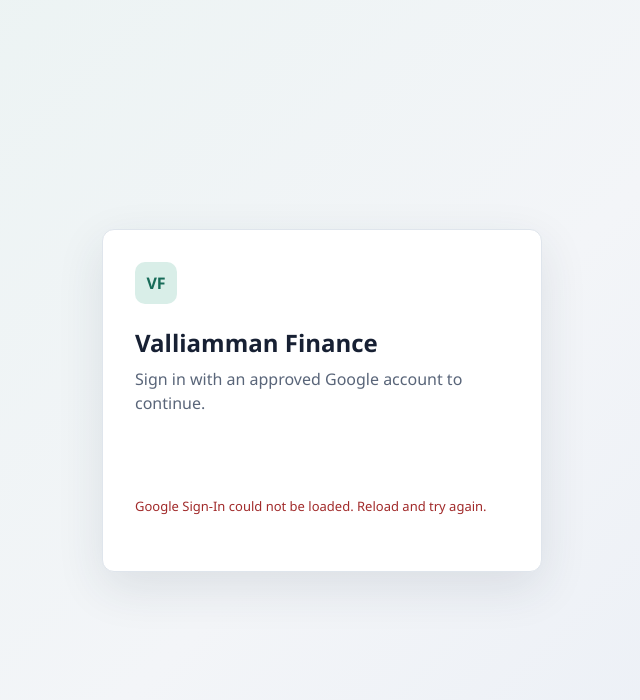
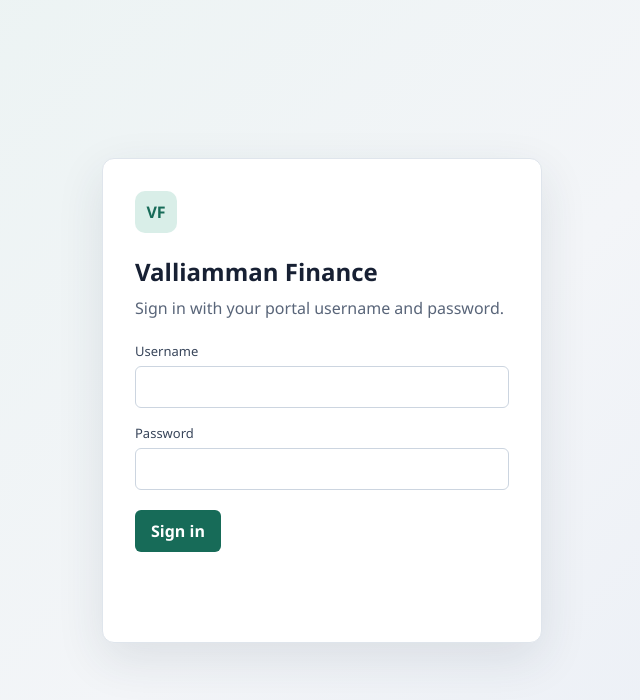
Before and after one commit to RAMANANIS/financeportal, a plain HTML site: page index.html in a window 1280 px wide. Shown: the whole page, without its empty margins (318-958 px from the left). Drawn offline with Linux system fonts and the light colour scheme.

Commit message:
Use local portal account sign-in

```diff
--- a/index.html
+++ b/index.html
@@ -4,7 +4,6 @@
 <meta charset="UTF-8">
 <meta name="viewport" content="width=device-width, initial-scale=1">
 <title>Valliamman Finance | Sign in</title>
-<script src="https://accounts.google.com/gsi/client" async defer></script>
 <style>
   :root { color-scheme: light; font-family: "Segoe UI", sans-serif; color: #172033; background: #edf2f7; }
   * { box-sizing: border-box; }
@@ -13,7 +12,9 @@
   .mark { width: 42px; height: 42px; display: grid; place-items: center; border-radius: 10px; background: #d9eee8; color: #176b58; font-weight: 700; }
   h1 { margin: 22px 0 8px; font-size: 24px; }
   p { color: #596579; line-height: 1.5; margin: 0 0 22px; }
-  #googleButton { min-height: 44px; }
+  label { display: block; margin-top: 16px; color: #38455a; font-size: 13px; }
+  input { display: block; width: 100%; margin-top: 6px; padding: 11px 12px; border: 1px solid #ccd5e0; border-radius: 6px; font: inherit; }
+  button { margin-top: 20px; padding: 10px 16px; border: 0; border-radius: 6px; background: #176b58; color: white; font: inherit; font-weight: 600; cursor: pointer; }
   #status { min-height: 20px; margin-top: 16px; color: #a12a2a; font-size: 13px; }
 </style>
 </head>
@@ -21,30 +22,13 @@
 <main>
   <div class="mark" aria-hidden="true">VF</div>
   <h1>Valliamman Finance</h1>
-  <p>Sign in with an approved Google account to continue.</p>
-  <div id="googleButton"></div>
+  <p>Sign in with your portal username and password.</p>
+  <form method="post" action="https://script.google.com/macros/s/AKfycbyJ-yJxwPpsSy7gN66u9Z1bf7HpYd2uV9-bnHwITrVxl77DfNwuMcKTDVMxtIA6lplUhw/exec">
+    <label>Username<input name="username" autocomplete="username" required></label>
+    <label>Password<input name="password" type="password" autocomplete="current-password" required></label>
+    <button type="submit">Sign in</button>
+  </form>
   <p id="status" role="status" aria-live="polite"></p>
 </main>
-<form id="portalForm" method="post" action="https://script.google.com/macros/s/AKfycbyJ-yJxwPpsSy7gN66u9Z1bf7HpYd2uV9-bnHwITrVxl77DfNwuMcKTDVMxtIA6lplUhw/exec" hidden>
-  <input type="hidden" name="idToken">
-</form>
-<script>
-  const clientId = "255668845060-ge04vdpvg6mn2t3og0djj6l1fca13692.apps.googleusercontent.com";
-  const status = document.getElementById("status");
-  function signIn(response) {
-    if (!response.credential) { status.textContent = "Google sign-in did not return a credential."; return; }
-    const form = document.getElementById("portalForm");
-    form.elements.idToken.value = response.credential;
-    form.submit();
-  }
-  window.addEventListener("load", () => {
-    if (!window.google || !google.accounts || !google.accounts.id) {
-      status.textContent = "Google Sign-In could not be loaded. Reload and try again.";
-      return;
-    }
-    google.accounts.id.initialize({ client_id: clientId, callback: signIn, auto_select: false });
-    google.accounts.id.renderButton(document.getElementById("googleButton"), { theme: "outline", size: "large", text: "signin_with" });
-  });
-</script>
 </body>
 </html>
```
